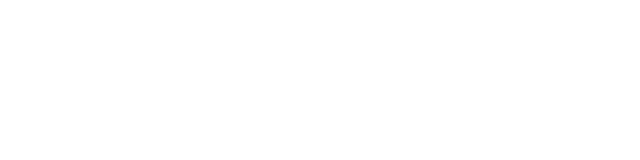
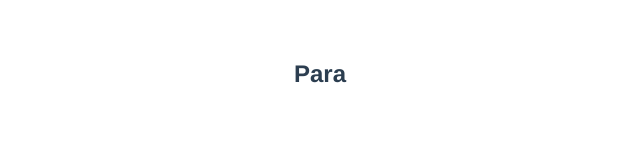
Before and after one commit to Pablo-Belusso/Conversor_Moedas__VUE, a Vue app: page / in a window 1280 px wide. Shown: the top 160 px of the page, without its empty margins (320-960 px from the left). Built offline with nearby package versions, Linux system fonts and the light colour scheme.

Commit message:
Commit 11

```diff
--- a/package.json
+++ b/package.json
@@ -16,9 +16,9 @@
     "@babel/eslint-parser": "^7.12.16",
     "@vue/cli-plugin-babel": "~5.0.0",
     "@vue/cli-plugin-eslint": "~5.0.0",
-    "@vue/cli-service": "~5.0.0",
+    "@vue/cli-service": "^5.0.8",
     "eslint": "^7.32.0",
-    "eslint-plugin-vue": "^8.0.3"
+    "eslint-plugin-vue": "^9.17.0"
   },
   "eslintConfig": {
     "root": true,
--- a/src/App.vue
+++ b/src/App.vue
@@ -1,17 +1,19 @@
 <template>
-
-  <div id="app"></div>
-
+  <!-- eslint-disable vue/multi-word-component-names -->
+  <div id="app">
+   <Conversor/>
+  </div>
+  <!-- eslint-enable vue/multi-word-component-names -->
 </template>
 
 <script>
 
-  import Conversor from "./components/Conversor.vue"
+  import Conversor from "./components/Conversor.vue";
 
   export default {
     name: 'App',
     components: {
-
+      Conversor
     }
   }
 </script>
--- a/src/components/Conversor.vue
+++ b/src/components/Conversor.vue
@@ -8,7 +8,7 @@
 <script>
 
     export default {
-        name: "Conversor",
+        name: 'Conversor',
         props: ["moedaA", "moedaB"]
     }
 
--- a/vue.config.js
+++ b/vue.config.js
@@ -1,4 +1,6 @@
+
 const { defineConfig } = require('@vue/cli-service')
+
 module.exports = defineConfig({
   transpileDependencies: true
 })
```
Also changed, not shown: .eslintrc.js (added), 1 other file (tests, documents, lock files or other folders).
